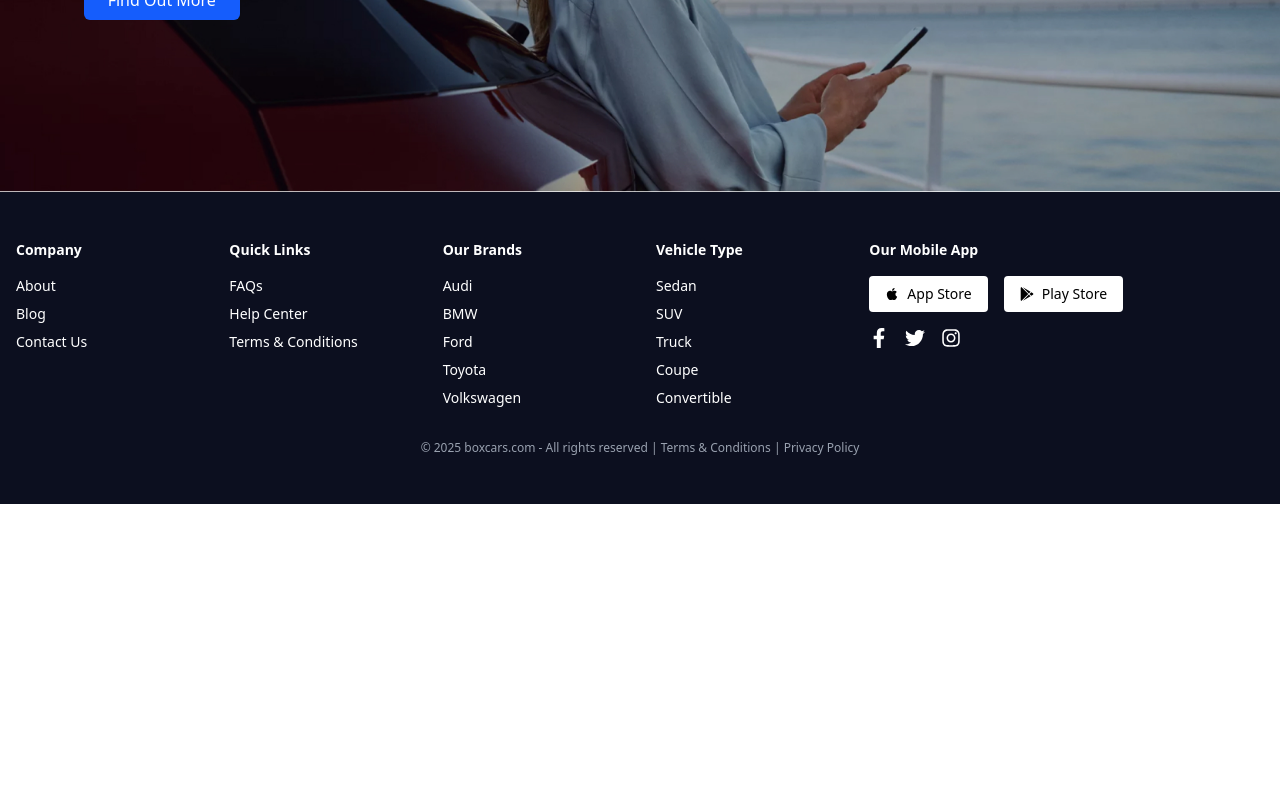
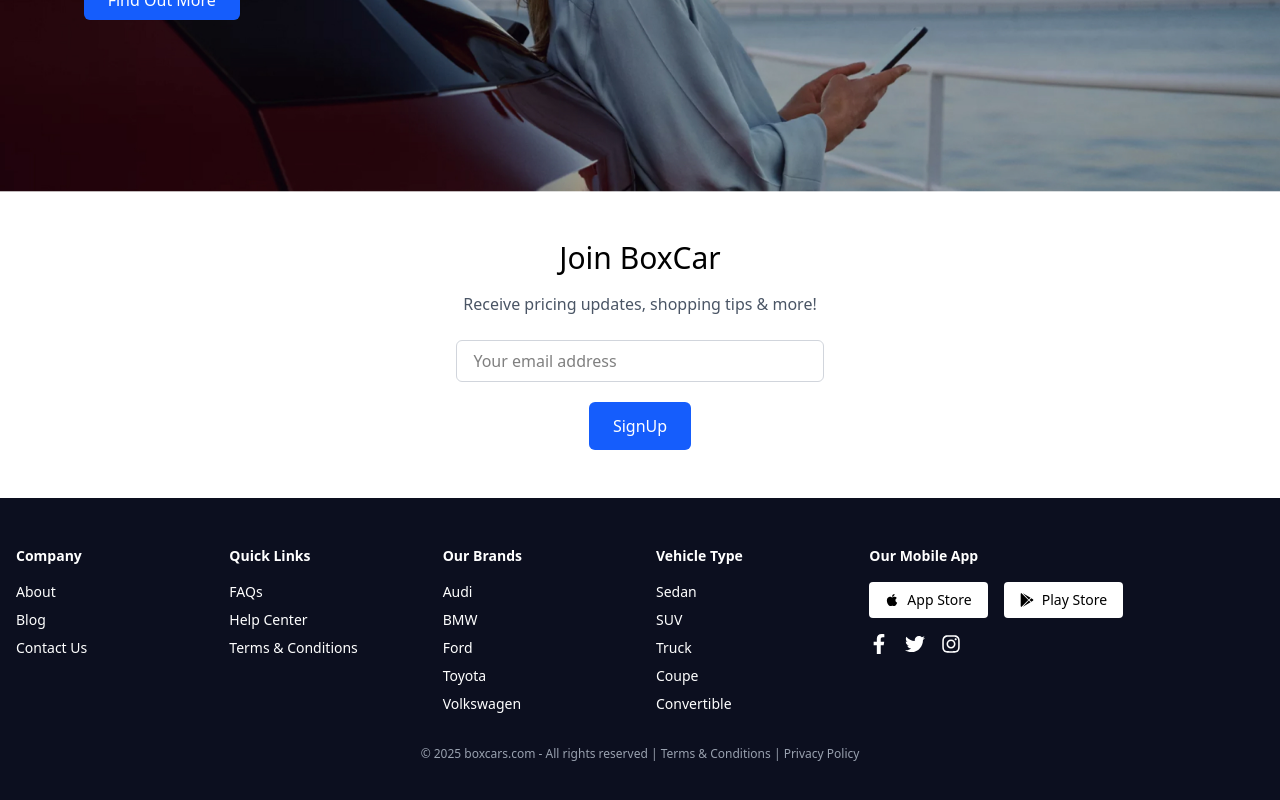
Before and after one commit to AhmedSamyEid/car_dealer_website, a Next.js app: page /home5 in a window 1280 px wide. Shown: the part 4889-5689 px from the top of the page. Before the commit the page ends 5393 px from the top, so only its background shows below. Built offline with nearby package versions, Linux system fonts and the light colour scheme.

Commit message:
Add : Signup

```diff
--- /dev/null
+++ b/src/app/auth/sign_up/Signup.tsx
@@ -0,0 +1,33 @@
+"use client";
+import { useEffect } from "react";
+
+export default function SignUp() {
+  const handleSignUp = () => {
+    const emailInput = document.getElementById("email") as HTMLInputElement;
+    const email = emailInput.value;
+    localStorage.setItem("email", email);
+
+    emailInput.value = "";
+  };
+
+  useEffect(() => {
+    const email = localStorage.getItem("email") || "";
+    const emailInput = document.getElementById("email") as HTMLInputElement;
+    if (emailInput) emailInput.value = email;
+  }, []);
+
+  return (
+    <div className="flex justify-center bg-white py-12">
+      <div className="text-center max-w-md">
+        <h3 className="text-3xl mb-4">Join BoxCar</h3>
+        <p className="text-gray-600 mb-6">Receive pricing updates, shopping tips & more!</p>
+        <div>
+          <input id="email" type="email" placeholder="Your email address" className="border border-gray-300 px-4 py-2 rounded-md w-full" />
+          <button onClick={handleSignUp} className="px-6 py-3 mt-5 bg-blue-600 text-white cursor-pointer rounded-md hover:bg-blue-700 transition">
+            SignUp
+          </button>
+        </div>
+      </div>
+    </div>
+  );
+}
--- a/src/app/home5/page.tsx
+++ b/src/app/home5/page.tsx
@@ -1,11 +1,12 @@
+import SignUp from "../auth/sign_up/Signup";
 import OurTeam from "@/components/Our_team_mercedes/Ourteam";
 import HeroSection from "@/components/mercedes_benz/HeroSection";
 import { WhyChooseUs } from "@/components/why_choose_us/WhyChooseUs";
+import Wemakefinding from "@/components/we_make_finding/Wemakefinding";
 import Onlineinperson from "@/components/online_in_person/Onlineperson";
 import { BrandsSection } from "@/components/brandssection/BrandsSection";
 import { VehiclesSlider } from "@/components/vehiclesslider/VehiclesSlider ";
 import TheMostSearchedCars from "@/components/themostsearched/TheMostSearched";
-import Wemakefinding from "@/components/we_make_finding/Wemakefinding";
 export default function home5() {
   return (
     <div>
@@ -17,6 +18,7 @@ export default function home5() {
       <OurTeam />
       <BrandsSection />
       <Wemakefinding />
+      <SignUp />
     </div>
   );
 }
```
